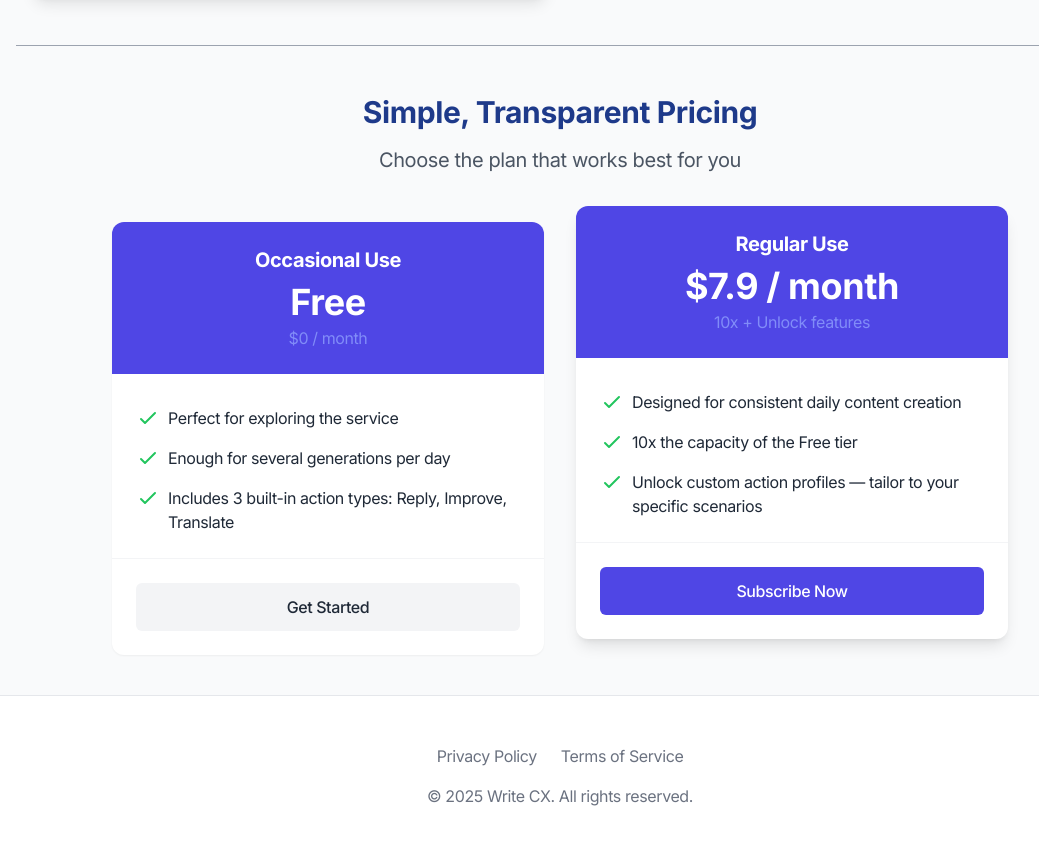
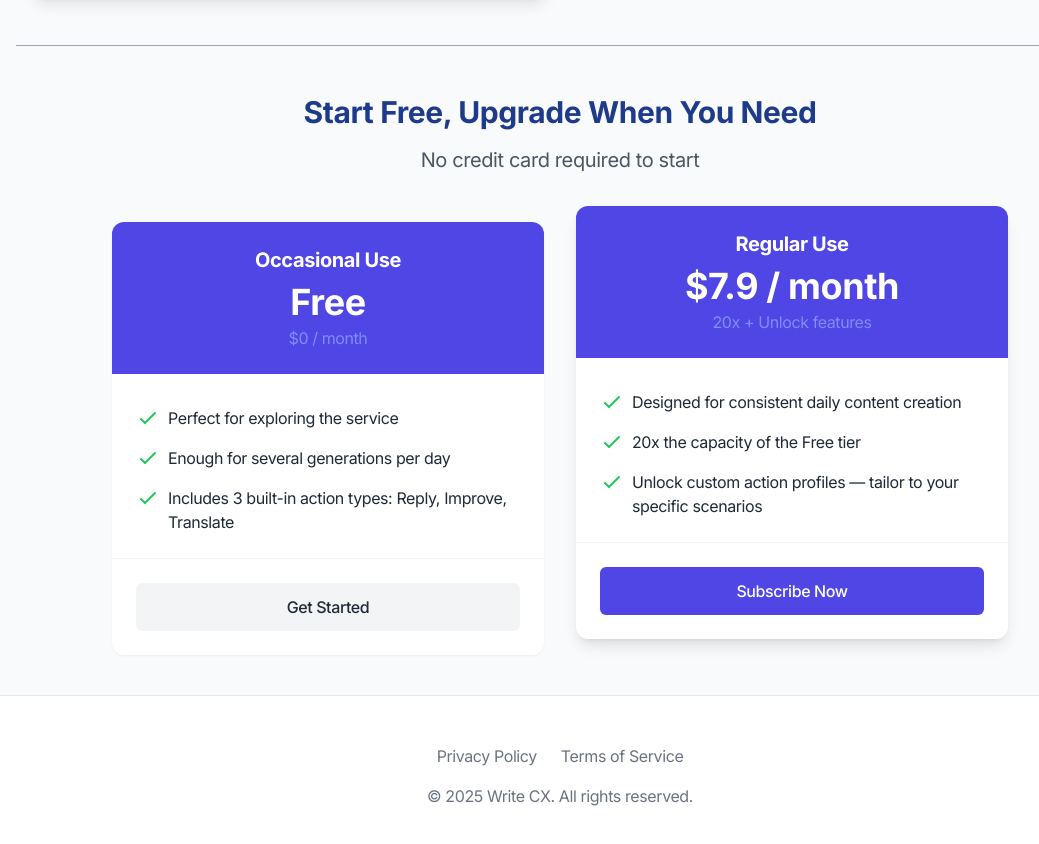
Before and after one commit to Write-CX/homepage, a plain HTML site: page index.html in a window 1280 px wide. Shown: the part 2466-3310 px from the top of the page, without its empty margins (80-1119 px from the left). Drawn offline with nearby package versions, Linux system fonts and the light colour scheme.

Commit message:
Update index.html

```diff
--- a/index.html
+++ b/index.html
@@ -41,7 +41,7 @@
                   <span class="font-bold text-xl gradient-text">Write CX</span>
                </div>
                <div class="flex">
-                  <a href="#pricing" class="px-4 py-2 text-gray-600 hover:text-gray-900 font-medium transition-all">
+                  <a href="#pricing-top" class="px-4 py-2 text-gray-600 hover:text-gray-900 font-medium transition-all">
                      Pricing
                   </a>
                   <a href="#how-it-works" class="px-4 py-2 text-gray-600 hover:text-gray-900 font-medium transition-all">
@@ -225,14 +225,14 @@
          </div>
          </div>
 
-         <div class="max-w-6xl mx-auto px-4 sm:px-6 lg:px-8 py-12">
+         <div id="pricing-top" class="max-w-6xl mx-auto px-4 sm:px-6 lg:px-8 py-12">
             <div class="border-b border-gray-400"></div>
          </div>
 
          <!-- Pricing Section -->
          <div id="pricing" class="max-w-6xl mx-auto px-4 sm:px-6 lg:px-8 bg-gray-50 mb-10">
-            <h2 class="text-3xl font-bold text-center mb-4">Simple, Transparent Pricing</h2>
-            <p class="text-xl text-gray-600 text-center mb-12">Choose the plan that works best for you</p>
+            <h2 class="text-3xl font-bold text-center mb-4">Start Free, Upgrade When You Need</h2>
+            <p class="text-xl text-gray-600 text-center mb-12">No credit card required to start</p>
 
             <div class="flex justify-center">
                <div class="grid md:grid-cols-2 gap-8 max-w-4xl">
@@ -277,7 +277,7 @@
                      <div class="bg-brand-blue p-6 text-white text-center">
                         <h3 class="text-xl font-bold mb-2">Regular Use</h3>
                         <div class="text-4xl font-bold mb-1">$7.9 / month</div>
-                        <p class="text-brand-blue-light">10x + Unlock features</p>
+                        <p class="text-brand-blue-light">20x + Unlock features</p>
                      </div>
                      <div class="p-6 flex-grow">
                         <ul class="space-y-4">
@@ -287,7 +287,7 @@
                            </li>
                            <li class="flex items-start">
                               <img src="/images/checkmark.svg" class="mr-2" />
-                              <span>10x the capacity of the Free tier</span>
+                              <span>20x the capacity of the Free tier</span>
                            </li>
                            <li class="flex items-start">
                               <img src="/images/checkmark.svg" class="mr-2" />
```
